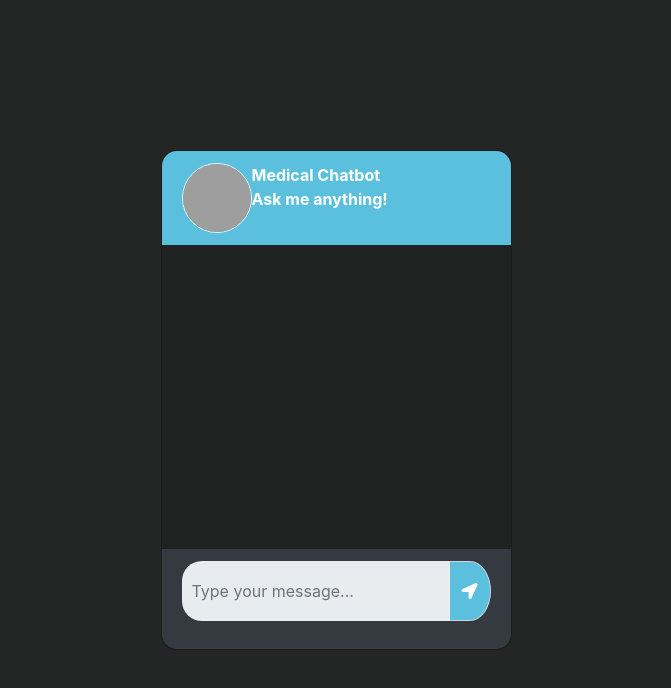
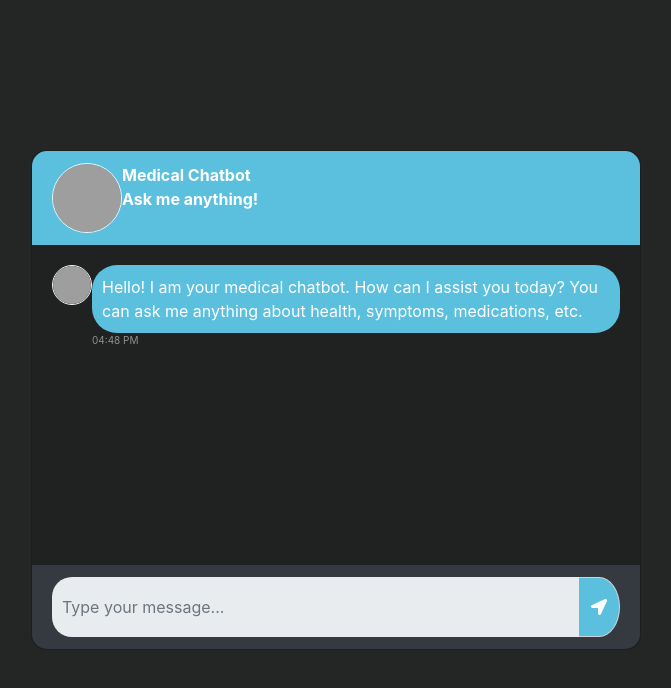
Before and after one commit to SURESHBEEKHANI/Medical-Chatbot-RAG-System, a Python web app: template templates/chat.html in a window 1280 px wide. Shown: the top 688 px of the page, without its empty margins (304-975 px from the left). Run offline with Jinja, Linux system fonts and the light colour scheme; the template is opened without the code that fills it, so the values that code supplies are empty; some libraries are stand-ins or nearby versions; grey boxes are pictures that could not be loaded.

Commit message:
Added templates folder

```diff
--- a/templates/chat.html
+++ b/templates/chat.html
@@ -1,28 +1,34 @@
-<link href="//maxcdn.bootstrapcdn.com/bootstrap/4.1.1/css/bootstrap.min.css" rel="stylesheet" id="bootstrap-css">
-<script src="//maxcdn.bootstrapcdn.com/bootstrap/4.1.1/js/bootstrap.min.js"></script>
-<script src="//cdnjs.cloudflare.com/ajax/libs/jquery/3.2.1/jquery.min.js"></script>
+<!DOCTYPE html>
+<html lang="en">
+<head>
+    <meta charset="UTF-8">
+    <meta name="viewport" content="width=device-width, initial-scale=1.0">
+    <title>Medical Chatbot</title>
 
-<!DOCTYPE html>
-<html>
-	<head>
-		<title>Chatbot</title>
-		<link rel="stylesheet" href="https://stackpath.bootstrapcdn.com/bootstrap/4.1.3/css/bootstrap.min.css" integrity="sha384-MCw98/SFnGE8fJT3GXwEOngsV7Zt27NXFoaoApmYm81iuXoPkFOJwJ8ERdknLPMO" crossorigin="anonymous">
-		<link rel="stylesheet" href="https://use.fontawesome.com/releases/v5.5.0/css/all.css" integrity="sha384-B4dIYHKNBt8Bc12p+WXckhzcICo0wtJAoU8YZTY5qE0Id1GSseTk6S+L3BlXeVIU" crossorigin="anonymous">
-		<script src="https://ajax.googleapis.com/ajax/libs/jquery/3.3.1/jquery.min.js"></script>
-		<link rel="stylesheet" type="text/css" href="{{ url_for('static', filename='style.css')}}"/>
+    <!-- Favicon -->
+    <link rel="icon" href="https://img.icons8.com/color/48/stethoscope.png" type="image/png">
+
+    <!-- Bootstrap CSS -->
+    <link rel="stylesheet" href="https://stackpath.bootstrapcdn.com/bootstrap/4.1.3/css/bootstrap.min.css"
+          integrity="sha384-MCw98/SFnGE8fJT3GXwEOngsV7Zt27NXFoaoApmYm81iuXoPkFOJwJ8ERdknLPMO" crossorigin="anonymous">
+
+    <!-- Custom CSS -->
+    <link rel="stylesheet" href="{{ url_for('static', filename='style.css') }}">
+
+    <!-- FontAwesome for icons -->
+    <link rel="stylesheet" href="https://cdnjs.cloudflare.com/ajax/libs/font-awesome/5.15.4/css/all.min.css">
 </head>
-
-
 <body>
     <div class="container-fluid h-100">
         <div class="row justify-content-center h-100">
             <div class="col-md-8 col-xl-6 chat">
                 <div class="card">
+                    <!-- Chat Header -->
                     <div class="card-header msg_head">
                         <div class="d-flex bd-highlight">
                             <div class="img_cont">
-									<img src="https://cdn-icons-png.flaticon.com/512/387/387569.png" class="rounded-circle user_img">
-									<!-- <img src="https://www.prdistribution.com/spirit/uploads/pressreleases/2019/newsreleases/d83341deb75c4c4f6b113f27b1e42cd8-chatbot-florence-already-helps-thousands-of-patients-to-remember-their-medication.png" class="rounded-circle user_img"> -->
+                                <img src="https://cdn-icons-png.flaticon.com/512/387/387569.png"
+                                     class="rounded-circle user_img" alt="Chatbot Logo">
                                 <span class="online_icon"></span>
                             </div>
                             <div class="user_info">
@@ -31,15 +37,21 @@
                             </div>
                         </div>
                     </div>
+
+                    <!-- Chat Body -->
                     <div id="messageFormeight" class="card-body msg_card_body">
+                        <!-- Bot's Initial Message -->
+                    </div>
 
-
-						</div>
+                    <!-- Chat Footer -->
                     <div class="card-footer">
                         <form id="messageArea" class="input-group">
-                                <input type="text" id="text" name="msg" placeholder="Type your message..." autocomplete="off" class="form-control type_msg" required/>
+                            <input type="text" id="text" name="msg" placeholder="Type your message..."
+                                   autocomplete="off" class="form-control type_msg" required />
                             <div class="input-group-append">
-									<button type="submit" id="send" class="input-group-text send_btn"><i class="fas fa-location-arrow"></i></button>
+                                <button type="submit" id="send" class="input-group-text send_btn">
+                                    <i class="fas fa-location-arrow"></i>
+                                </button>
                             </div>
                         </form>
                     </div>
@@ -48,34 +60,75 @@
         </div>
     </div>
 
+    <!-- jQuery and Bootstrap JS -->
+    <script src="https://cdnjs.cloudflare.com/ajax/libs/jquery/3.2.1/jquery.min.js"></script>
+    <script src="https://stackpath.bootstrapcdn.com/bootstrap/4.1.3/js/bootstrap.min.js"
+            integrity="sha384-ChfqqxuZUCnJSK3+MXmPNIyE6ZbWh2IMqE241rYiqJxyMiZ6OW/JmZQ5stwEULTy"
+            crossorigin="anonymous"></script>
+
+    <!-- Custom JS -->
     <script>
         $(document).ready(function() {
+            // Initial bot message
+            const initialBotMessage = "Hello! I am your medical chatbot. How can I assist you today? You can ask me anything about health, symptoms, medications, etc.";
+            const date = new Date();
+            const str_time = date.toLocaleTimeString([], { hour: '2-digit', minute: '2-digit' });
+
+            const botHtml = `
+                <div class="d-flex justify-content-start mb-4">
+                    <div class="img_cont_msg">
+                        <img src="https://cdn-icons-png.flaticon.com/512/387/387569.png" class="rounded-circle user_img_msg">
+                    </div>
+                    <div class="msg_cotainer">
+                        ${initialBotMessage}
+                        <span class="msg_time">${str_time}</span>
+                    </div>
+                </div>`;
+            $("#messageFormeight").append($.parseHTML(botHtml));
+
+            // User message submission
             $("#messageArea").on("submit", function(event) {
-					const date = new Date();
-					const hour = date.getHours();
-					const minute = date.getMinutes();
-					const str_time = hour+":"+minute;
-					var rawText = $("#text").val();
+                event.preventDefault();
 
-					var userHtml = '<div class="d-flex justify-content-end mb-4"><div class="msg_cotainer_send">' + rawText + '<span class="msg_time_send">'+ str_time + '</span></div><div class="img_cont_msg"><img src="https://i.ibb.co/d5b84Xw/Untitled-design.png" class="rounded-circle user_img_msg"></div></div>';
+                const rawText = $("#text").val().trim();
+                if (!rawText) return;
+
+                const str_time = new Date().toLocaleTimeString([], { hour: '2-digit', minute: '2-digit' });
+
+                const userHtml = `
+                    <div class="d-flex justify-content-end mb-4">
+                        <div class="msg_cotainer_send">
+                            ${rawText}
+                            <span class="msg_time_send">${str_time}</span>
+                        </div>
+                        <div class="img_cont_msg">
+                            <img src="https://i.ibb.co/d5b84Xw/Untitled-design.png" class="rounded-circle user_img_msg">
+                        </div>
+                    </div>`;
 
                 $("#text").val("");
                 $("#messageFormeight").append(userHtml);
 
+                // Send message to server and get response
                 $.ajax({
-						data: {
-							msg: rawText,
-						},
                     type: "POST",
                     url: "/get",
+                    data: { msg: rawText }
                 }).done(function(data) {
-						var botHtml = '<div class="d-flex justify-content-start mb-4"><div class="img_cont_msg"><img src="https://cdn-icons-png.flaticon.com/512/387/387569.png" class="rounded-circle user_img_msg"></div><div class="msg_cotainer">' + data + '<span class="msg_time">' + str_time + '</span></div></div>';
+                    const botHtml = `
+                        <div class="d-flex justify-content-start mb-4">
+                            <div class="img_cont_msg">
+                                <img src="https://cdn-icons-png.flaticon.com/512/387/387569.png" class="rounded-circle user_img_msg">
+                            </div>
+                            <div class="msg_cotainer">
+                                ${data}
+                                <span class="msg_time">${str_time}</span>
+                            </div>
+                        </div>`;
                     $("#messageFormeight").append($.parseHTML(botHtml));
                 });
-					event.preventDefault();
             });
         });
     </script>
-
 </body>
 </html>
```
Lines whose indentation alone changed are shown as unchanged.
